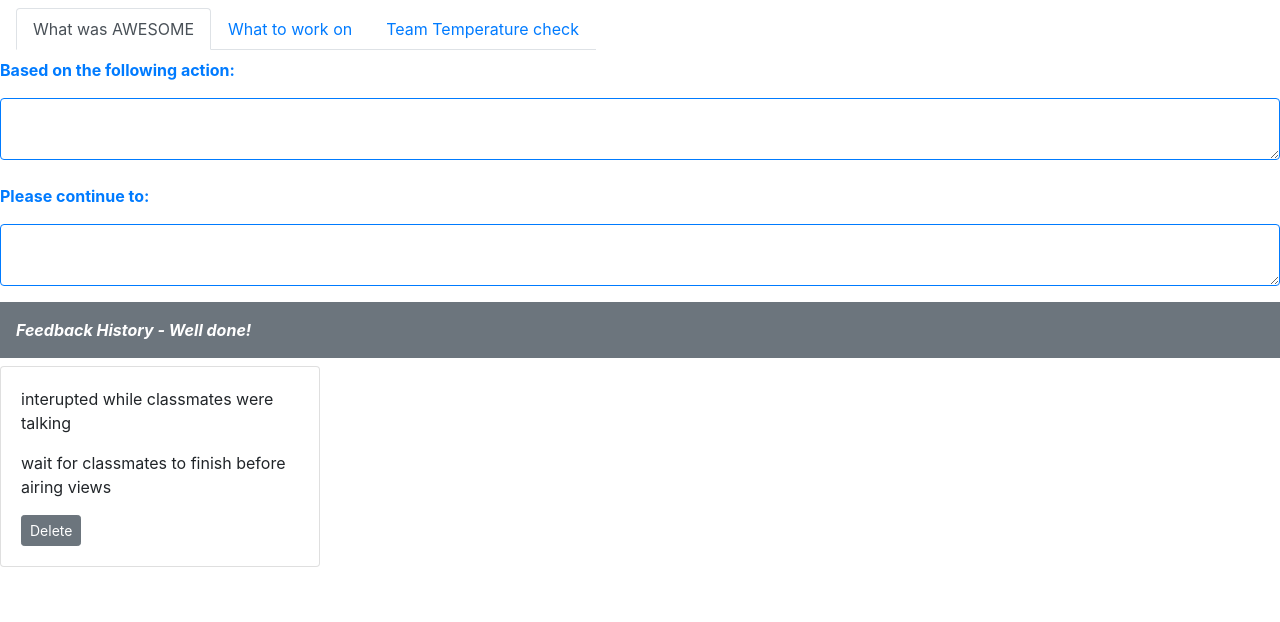
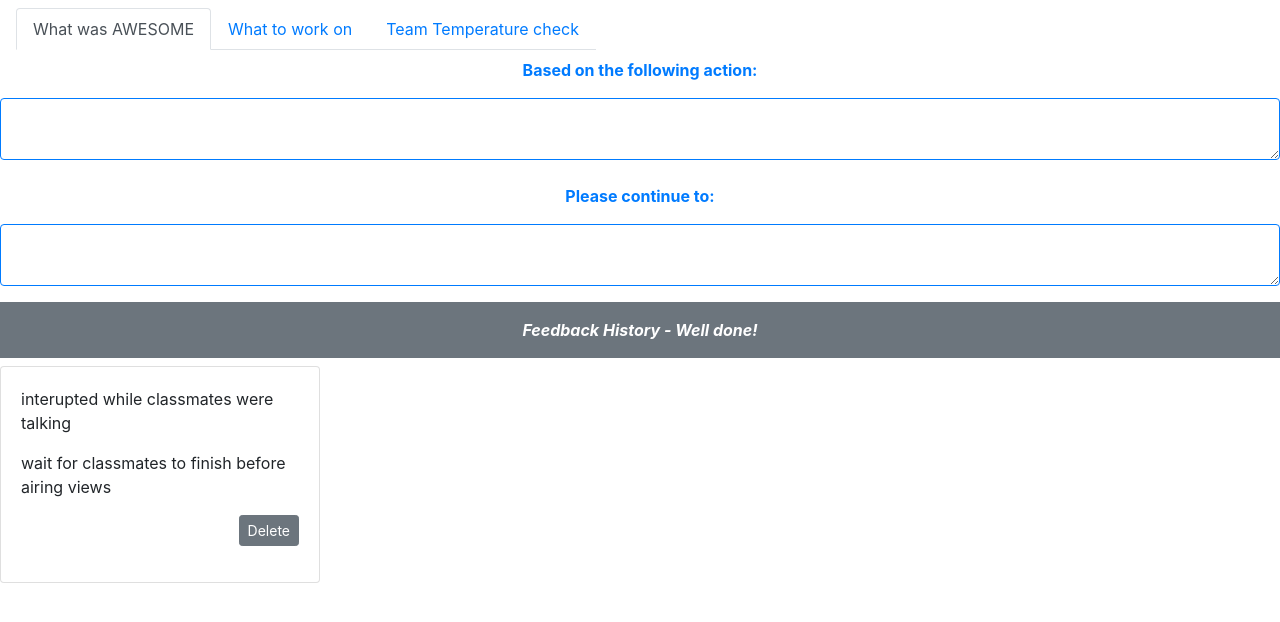
Before and after one commit to justintangjx/Team-Training_Check-in, a React (Create React App) app in the folder feedback-crm/: page /awesome in a window 1280 px wide. Shown: the top 622 px of the page. Built offline with nearby package versions, Linux system fonts and the light colour scheme.

Commit message:
re-alinged text to centre

```diff
--- a/feedback-crm/src/App.js
+++ b/feedback-crm/src/App.js
@@ -10,7 +10,7 @@ class App extends Component {
       <BrowserRouter>
       <div>
 
-        <div className="top-layout">
+        <div className="toplayout">
           <Navtabs />
           <Route exact path="/awesome" component={FeedbackBox} />
           <Route exact path="/toimprove" component ={FeedbackBox} />
--- a/feedback-crm/src/Components/feedbackBox/feedbackBox.js
+++ b/feedback-crm/src/Components/feedbackBox/feedbackBox.js
@@ -2,7 +2,6 @@ import React, { Component } from "react";
 import { feedbackList } from "../../utils/seedData";
 import FeedbackForm from "../feedbackForm/feedbackForm";
 import FeedbackHistory from "../feedbackHistory/feedbackHistory";
-
 
 class FeedbackBox extends Component {
   constructor() {
@@ -37,11 +36,11 @@ class FeedbackBox extends Component {
           newFeedback={this.state.newFeedback}
           addFeedback={this.addFeedback.bind(this)}
         />
-        <p className="p-3 mb-2 bg-secondary text-white">
+        <p className="p-3 mb-2 bg-secondary text-white text-center">
           <strong>
             <em> Feedback History - Well done!</em>{" "}
           </strong>
-        </ p>
+        </p>
         <FeedbackHistory
           feedbackList={this.state.feedbackList}
           handleDelete={this.handleDelete.bind(this)}
@@ -51,7 +50,6 @@ class FeedbackBox extends Component {
   }
 
   addFeedback(actionValue, improvementValue) {
-
     const exampleFeedback = {
       id: this.state.feedbackList.length + 1,
       action: actionValue,
@@ -62,7 +60,6 @@ class FeedbackBox extends Component {
       feedbackList: this.state.feedbackList.concat([exampleFeedback])
     });
   }
-};
-
+}
 
 export default FeedbackBox;
--- a/feedback-crm/src/Components/feedbackForm/feedbackForm.js
+++ b/feedback-crm/src/Components/feedbackForm/feedbackForm.js
@@ -35,7 +35,7 @@ class FeedbackForm extends Component {
     const checkForNull = actionValue === "" || improvementValue === "";
     return (
       <form className="feedback-form" onSubmit={this.handleSubmit.bind(this)}>
-        <p className="text-primary">
+        <p className="text-primary text-center">
           <strong> Based on the following action: </strong>
         </p>
         <textarea
@@ -44,7 +44,7 @@ class FeedbackForm extends Component {
           onChange={this.handleChangeForActionInput}
         />
         <br />
-        <p className="text-primary">
+        <p className="text-primary text-center">
           <strong>Please continue to:</strong>
         </p>
         {/* <label><strong> Please continue to: </strong></label> */}
@@ -56,10 +56,11 @@ class FeedbackForm extends Component {
           />
         </div>
         <p />
-        <div className="feedback-form-actions">
+        <div className="feedback-form-actions text-center">
           {!checkForNull && (
             <button className="btn btn-primary btn-lg">Submit feedback!</button>
           )}
+          <p/>
         </div>
       </form>
     );
--- a/feedback-crm/src/Components/singleFeedback/singleFeedback.js
+++ b/feedback-crm/src/Components/singleFeedback/singleFeedback.js
@@ -7,12 +7,14 @@ class DisplaySingleFeedback extends Component {
         <div className="card-body">
           <p className="feedback-header">{this.props.feedback.action}</p>
           <p className="feedback-body">{this.props.feedback.improvement}</p>
+          <p className="text-right">
             <button
               className="btn btn-secondary btn-sm"
               onClick={this.props.handleDelete}
             >
               Delete
             </button>
+          </p>
         </div>
       </div>
     );
```
Lines whose indentation alone changed are shown as unchanged.
